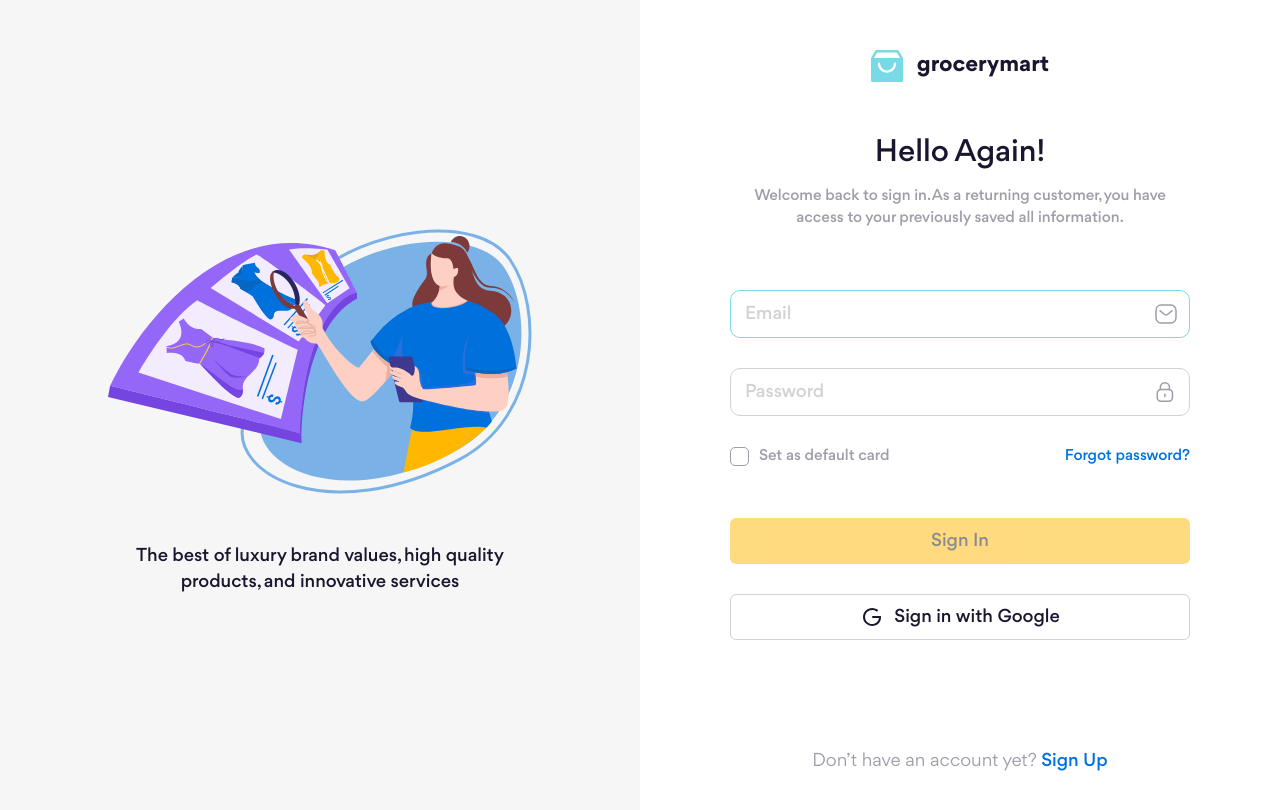
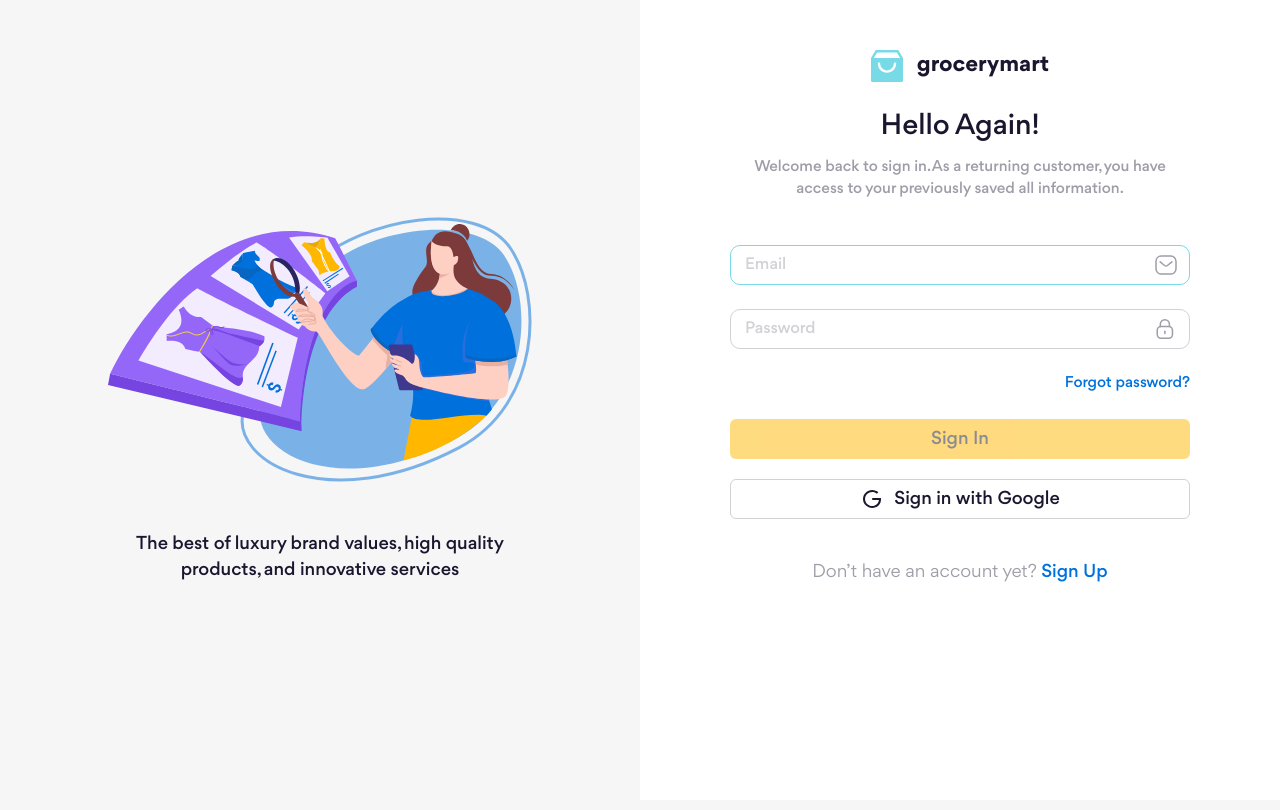
Before and after one commit to vankha1910/grocery-market-react, a React (Vite) app: page /login in a window 1280 px wide. Shown: the top 810 px of the page. Built offline with nearby package versions, Linux system fonts and the light colour scheme.

Commit message:
fix: css login page

```diff
--- a/src/layouts/AuthLayout/authLayout.scss
+++ b/src/layouts/AuthLayout/authLayout.scss
@@ -89,8 +89,8 @@
   }
 
   &__heading {
-    margin-top: 50px;
-    font-size: 3rem;
+    margin-top: 24px;
+    font-size: 2.8rem;
     font-weight: 500;
     line-height: 146.667%;
     color: var(--auth-heading-color);
@@ -120,7 +120,7 @@
 
   &__form {
     width: 100%;
-    margin-top: 30px;
+    margin-top: 20px;
 
     &-forgot {
       margin-top: 10px;
@@ -145,8 +145,8 @@
   &__btn-group {
     display: flex;
     flex-direction: column;
-    gap: 30px;
-    margin-top: 50px;
+    gap: 20px;
+    margin-top: 24px;
 
     @include abstracts.screen(md) {
       margin-top: 40px;
@@ -159,7 +159,7 @@
   }
 
   &__text {
-    margin-top: 108px;
+    margin-top: 40px;
     color: #9e9da8;
     font-size: 1.8rem;
     line-height: 144.444%;
--- a/src/layouts/AuthLayout/index.tsx
+++ b/src/layouts/AuthLayout/index.tsx
@@ -20,7 +20,7 @@
       {/* Auth content */}
       <div className='auth__content'>
         <div className='auth__content-inner'>
-          <Logo></Logo>
+          <Logo isFooter={true}></Logo>
           <h1 className='auth__heading'>{props?.authHeading}</h1>
           <p className='auth__desc'>{props?.authDesc}</p>
           {children}
--- a/src/pages/(auth)/Login/index.tsx
+++ b/src/pages/(auth)/Login/index.tsx
@@ -33,10 +33,10 @@
           <p className='form__error'>Password must be at least 6 characters</p>
         </div>
         <div className='form__group form__group--inline'>
-          <label className='form__checkbox'>
+          {/* <label className='form__checkbox'>
             <input type='checkbox' name='' id='' className='form__checkbox-input d-none' />
             <span className='form__checkbox-label'>Set as default card</span>
-          </label>
+          </label> */}
           <Link to='/forgot-password' className='auth__link form__pull-right'>
             Forgot password?
           </Link>
--- a/src/pages/(auth)/Register/index.tsx
+++ b/src/pages/(auth)/Register/index.tsx
@@ -50,10 +50,10 @@
             <p className='form__error'>Password must be at least 6 characters</p>
           </div>
           <div className='form__group form__group--inline'>
-            <label className='form__checkbox'>
+            {/* <label className='form__checkbox'>
               <input type='checkbox' name='' id='' className='form__checkbox-input d-none' />
               <span className='form__checkbox-label'>Set as default card</span>
-            </label>
+            </label> */}
           </div>
           <div className='form__group auth__btn-group'>
             <button className='btn btn--primary auth__btn form__submit-btn'>Sign Up</button>
--- a/src/styles/base/_common.scss
+++ b/src/styles/base/_common.scss
@@ -68,7 +68,7 @@
   justify-content: center;
   gap: 10px;
 
-  height: 46px;
+  height: 40px;
   padding: 0 20px;
   border-radius: 6px;
 
--- a/src/styles/components/_form.scss
+++ b/src/styles/components/_form.scss
@@ -27,7 +27,7 @@
   }
 
   &__group {
-    margin-top: 30px;
+    margin-top: 24px;
 
     @include abstracts.screen(md) {
       margin-top: 20px;
@@ -80,14 +80,14 @@
 
   &__text-input {
     position: relative;
-    height: 48px;
+    height: 40px;
 
     &--small {
-      height: 42px;
+      height: 36px;
     }
 
     @include abstracts.screen(md) {
-      height: 48px;
+      height: 40px;
     }
   }
 
@@ -97,7 +97,7 @@
     width: 100%;
     height: 100%;
 
-    font-size: 1.8rem;
+    font-size: 1.6rem;
     font-weight: 500;
     line-height: 144.444%;
 
```
